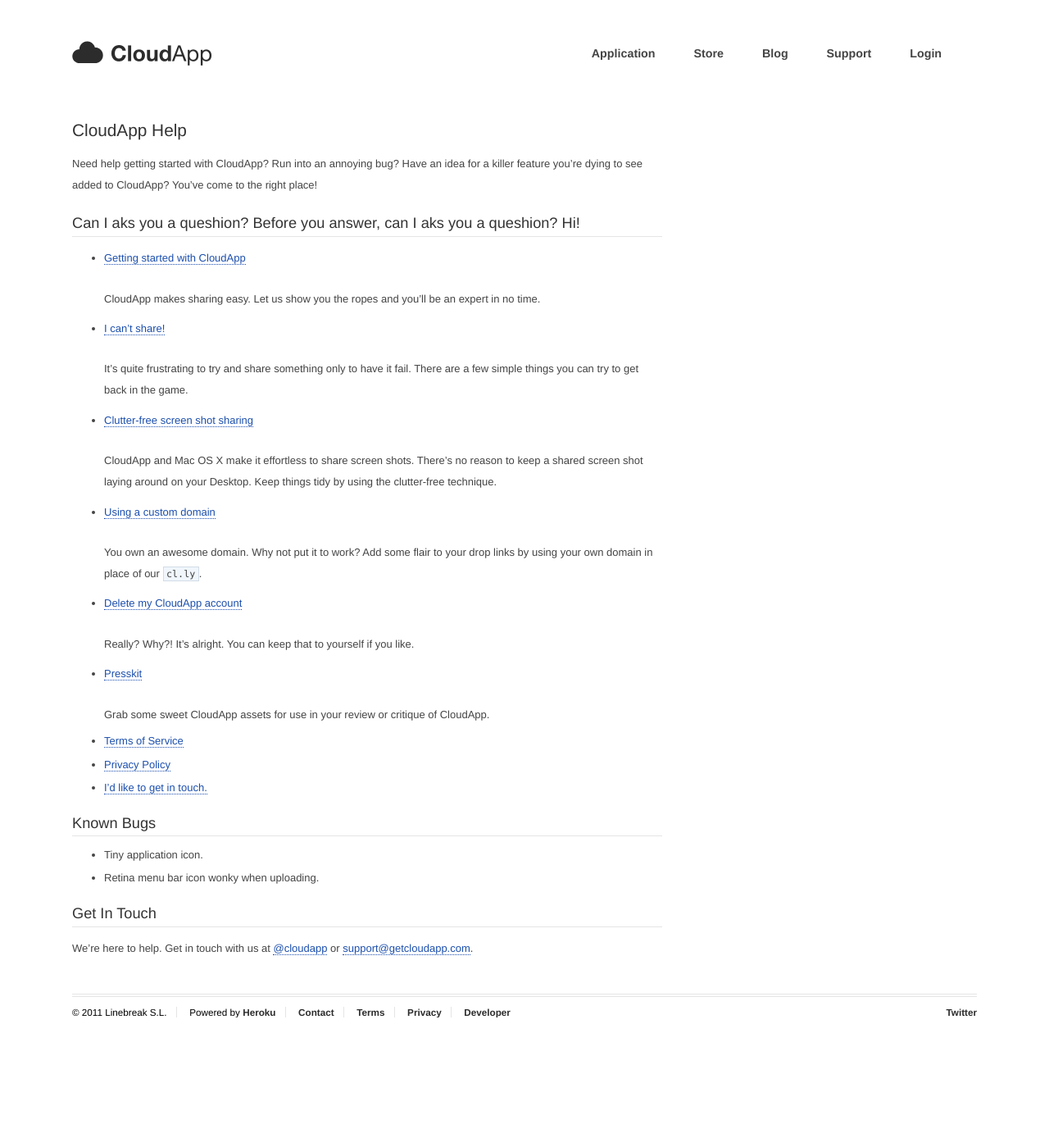
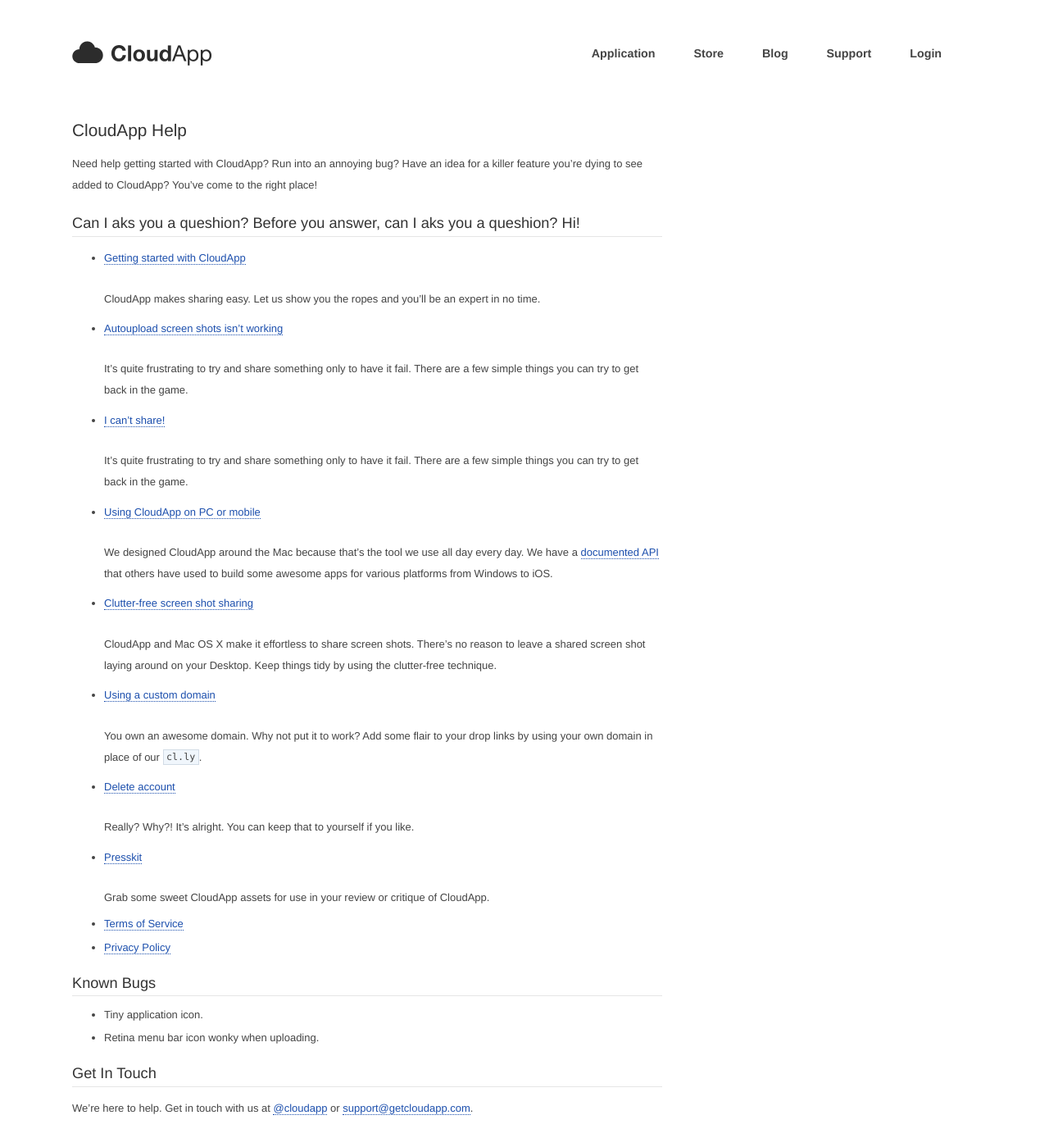
Before and after one commit to cloudapp/help, a Jekyll site: the page built from index.md, in a window 1280 px wide and 1400 px high. Shown: the whole window at 82% size. Built offline with Jekyll 4.4.1, drawn with Linux system fonts in a browser that asks for light colours.

Commit message:
Add more home page content

```diff
--- a/index.md
+++ b/index.md
@@ -15,15 +15,26 @@
    CloudApp makes sharing easy. Let us show you the ropes and you'll be an
    expert in no time.
 
+ - [Autoupload screen shots isn't working][autoupload]
+
+   It's quite frustrating to try and share something only to have it fail. There
+   are a few simple things you can try to get back in the game.
+
  - [I can't share!][cant-share]
 
    It's quite frustrating to try and share something only to have it fail. There
    are a few simple things you can try to get back in the game.
 
+ - [Using CloudApp on PC or mobile][third-party]
+
+   We designed CloudApp around the Mac because that's the tool we use all day
+   every day. We have a [documented API][api] that others have used to build
+   some awesome apps for various platforms from Windows to iOS.
+
  - [Clutter-free screen shot sharing][clutter]
 
    CloudApp and Mac OS X make it effortless to share screen shots. There's no
-   reason to keep a shared screen shot laying around on your Desktop. Keep
+   reason to leave a shared screen shot laying around on your Desktop. Keep
    things tidy by using the clutter-free technique.
 
  - [Using a custom domain][domain]
@@ -31,7 +42,7 @@
    You own an awesome domain. Why not put it to work? Add some flair to your
    drop links by using your own domain in place of our `cl.ly`.
 
- - [Delete my CloudApp account][delete]
+ - [Delete account][delete]
 
    Really? Why?! It's alright. You can keep that to yourself if you like.
 
@@ -42,17 +53,19 @@
 
  - [Terms of Service][tos]
  - [Privacy Policy][privacy]
- - [I'd like to get in touch.][contact]
 
-[start]:      /getting-started
-[cant-share]: /cant-share
-[clutter]:    /clutter-free-screen-shot-sharing
-[domain]:     /custom-domain
-[delete]:     /delete-account
-[presskit]:   /presskit
-[tos]:        /terms-of-service
-[privacy]:    /privacy-policy
-[contact]:    /contact
+[start]:       /getting-started
+[autoupload]:  /autoupload-screen-shots
+[cant-share]:  /cant-share
+[third-party]: /third-party-apps
+[api]:         http://developer.getcloudapp.com
+[clutter]:     /clutter-free-screen-shot-sharing
+[domain]:      /custom-domain
+[delete]:      /delete-account
+[presskit]:    /presskit
+[tos]:         /terms-of-service
+[privacy]:     /privacy-policy
+[contact]:     /contact
 
 
 ## Known Bugs
```
